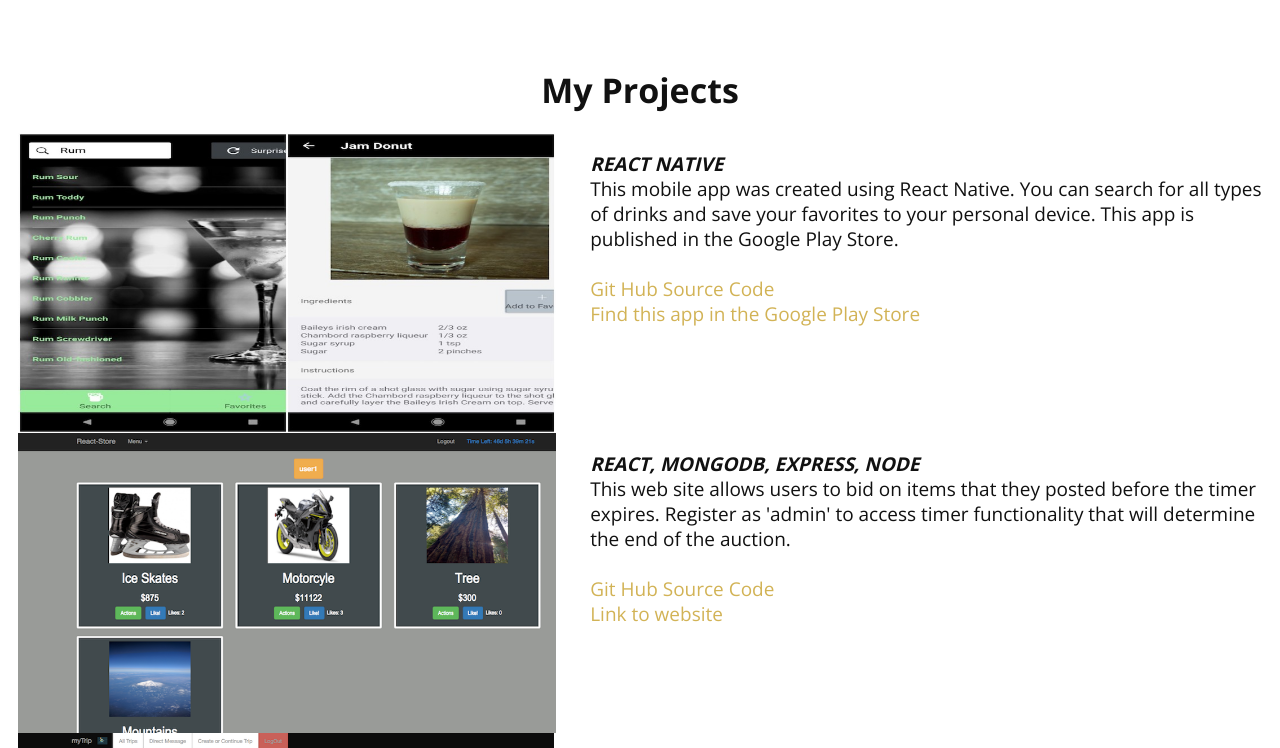
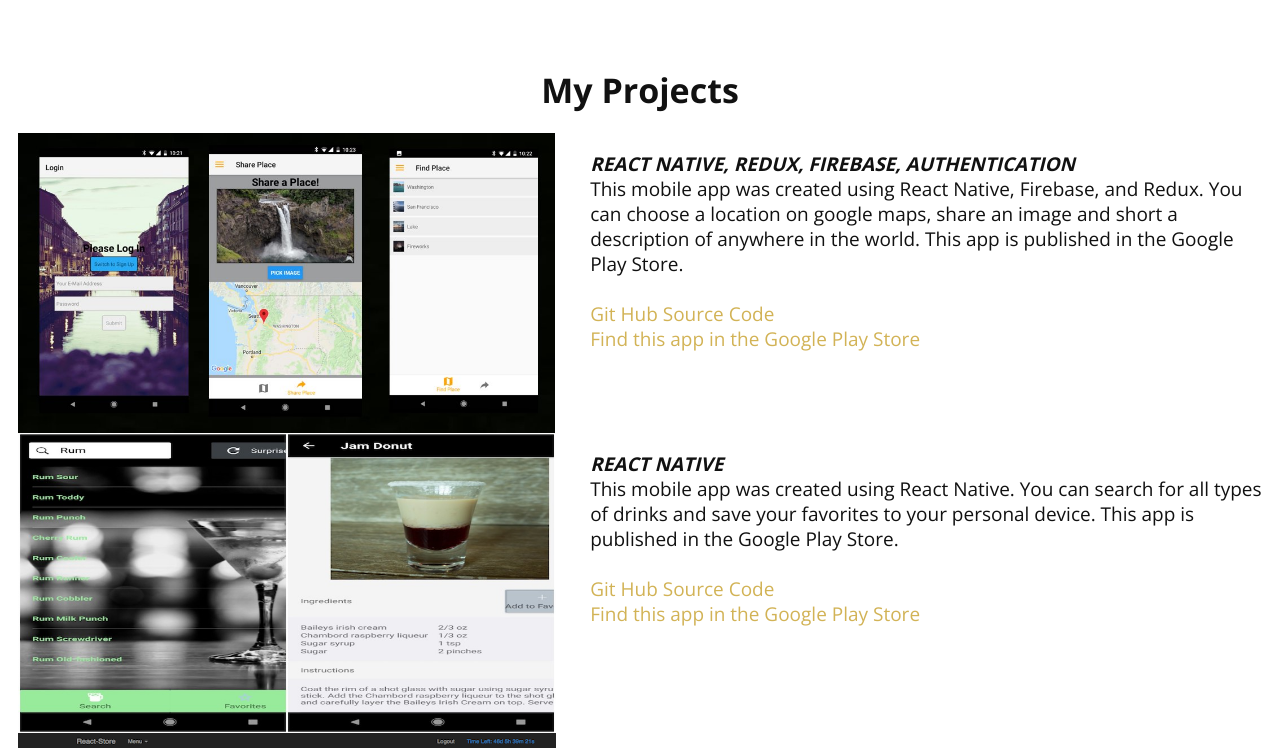
Before and after one commit to lgspacil/lgspacil.github.io, a plain HTML site: page index.html in a window 1280 px wide. Shown: the part 980-1728 px from the top of the page. Drawn offline with nearby package versions, Linux system fonts and the light colour scheme.

Commit message:
new project

```diff
--- a/index.html
+++ b/index.html
@@ -164,6 +164,19 @@
 
 
                 <div class="project_gallery">
+                    <div class="project_area">
+                            <a href="images/project-images/PlaceFinder.jpg" data-featherlight="image" class="wow fadeIn"
+                            data-wow-delay="0.1s"><img src="images/project-images/PlaceFinder.jpg" alt="Landing Page"/></a>
+                            <p>
+                            <strong><i>REACT NATIVE, REDUX, FIREBASE, AUTHENTICATION</i></strong><br>
+                            This mobile app was created using React Native, Firebase, and Redux. You can choose a location on google maps, share an image and short a description of anywhere in the world. This app is published in the Google Play Store. <br><br>
+
+
+                            <a href="https://github.com/lgspacil/react-native-traveling">Git Hub Source Code</a><br>
+                            <a href="https://play.google.com/store/apps/details?id=com.awesomeplace">Find this app in the Google Play Store</a>
+
+                            </p>
+                    </div>
                     <div class="project_area">
                             <a href="images/project-images/pjimage.jpg" data-featherlight="image" class="wow fadeIn"
                             data-wow-delay="0.1s"><img src="images/project-images/pjimage.jpg" alt="Landing Page"/></a>
```
Also changed, not shown: ._index.html, images/project-images/._PlaceFinder.jpg (added), images/project-images/._tabata.png (added), images/project-images/PlaceFinder.jpg (added).
